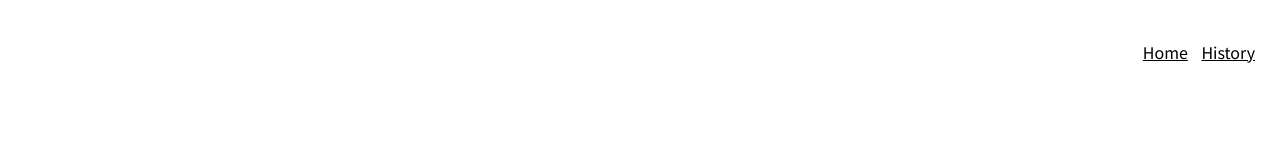
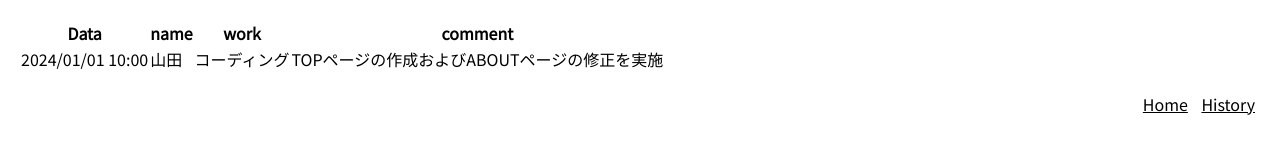
Before and after one commit to iida444/daily-report, a website built with Vite: page history.html in a window 1280 px wide. Built offline with nearby package versions, Linux system fonts and the light colour scheme.

Commit message:
sample実装

```diff
--- a/history.html
+++ b/history.html
@@ -10,6 +10,24 @@
         <link rel="stylesheet" href="./style.css">
     </head>
     <body>
+        <table class="table">
+            <thead class="table-head">
+                <tr>
+                    <th>Data</th>
+                    <th>name</th>
+                    <th>work</th>
+                    <th>comment</th>
+                </tr>
+            </thead>
+            <tbody class="table-body" id="js-history">
+                <tr>
+                    <td>2024/01/01 10:00</td>
+                    <td>山田</td>
+                    <td>コーディング</td>
+                    <td>TOPページの作成およびABOUTページの修正を実施</td>
+                </tr>
+            </tbody>
+        </table>
         <div class="history-link">
             <a href="./">Home</a>
             <a href="./history.html">History</a>
```
